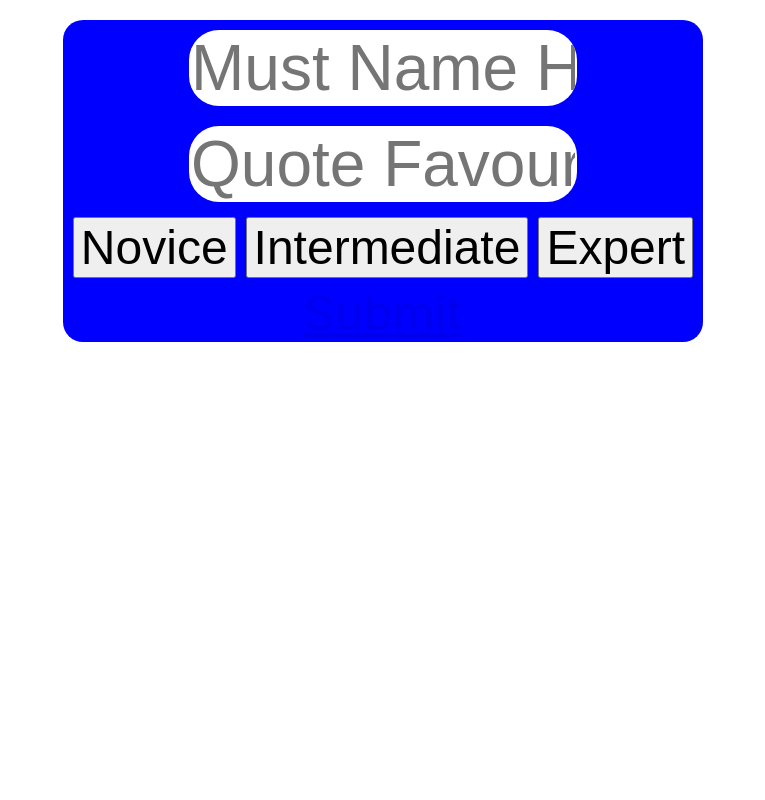
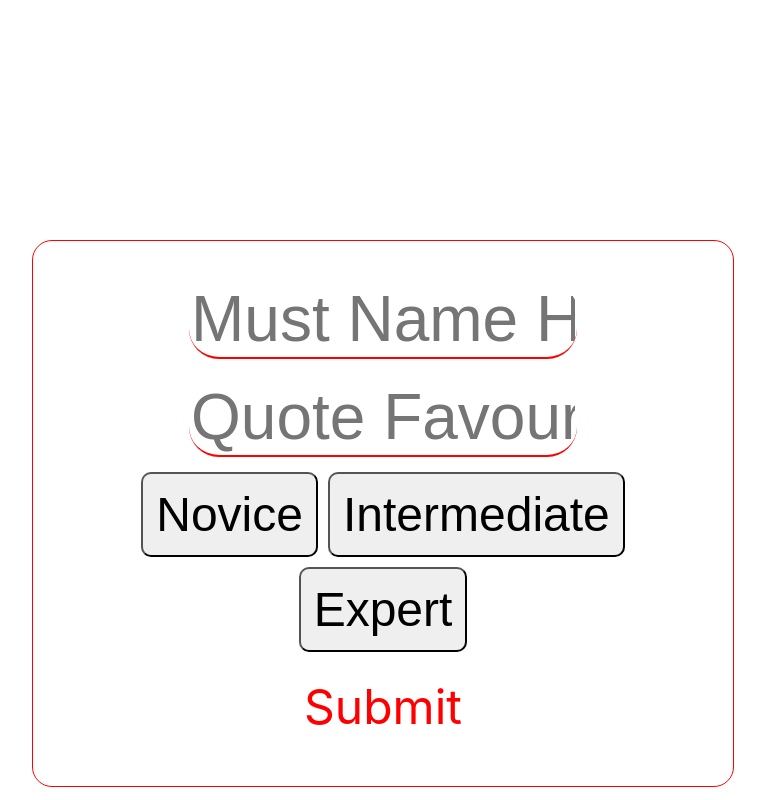
Before and after one commit to Asilo5/tantive-star-wars, a React (Create React App) app: page / in a window 1280 px wide. Shown: the whole page, without its empty margins (257-1022 px from the left). Built offline with nearby package versions, Linux system fonts and the light colour scheme.

Commit message:
Add border colour to lnading page

```diff
--- a/src/Components/Login/Login.scss
+++ b/src/Components/Login/Login.scss
@@ -1,10 +1,13 @@
 form {
-    background: blue;
+    background: rgba(255, 255, 255, 0.322);
+    border: 1px solid red;
     width: 50%;
-    margin: 20px auto;
+    margin: auto;
     border-radius: 20px;
     display: flex;
     flex-direction: column;
+    margin-top: 15em;
+    padding: 30px;
     input {
         font-size: 4em;
         margin: 10px auto;
@@ -13,6 +16,7 @@ form {
         text-align: center;
         border: none;
         caret-color: red;
+        border-bottom: 2px solid red;
         ::placeholder {
            text-align: center;
         }
@@ -20,8 +24,24 @@ form {
     button {
         font-size: 3em;
         margin: 5px;
+        padding: 13px;
+        border-radius: 10px;
+        &:hover,
+        &:focus {
+           border: 2px solid red;
+           color: red;
+        }
     }
     .submit-btn {
         font-size: 3em;
+        width: 30%;
+        margin: 10px auto;
+        padding: 10px;
+        text-decoration: none;
+        color: red;
+        border-radius: 10px;
+        &:hover {
+            border: 2px solid red;
+        }
     }
 }
```
